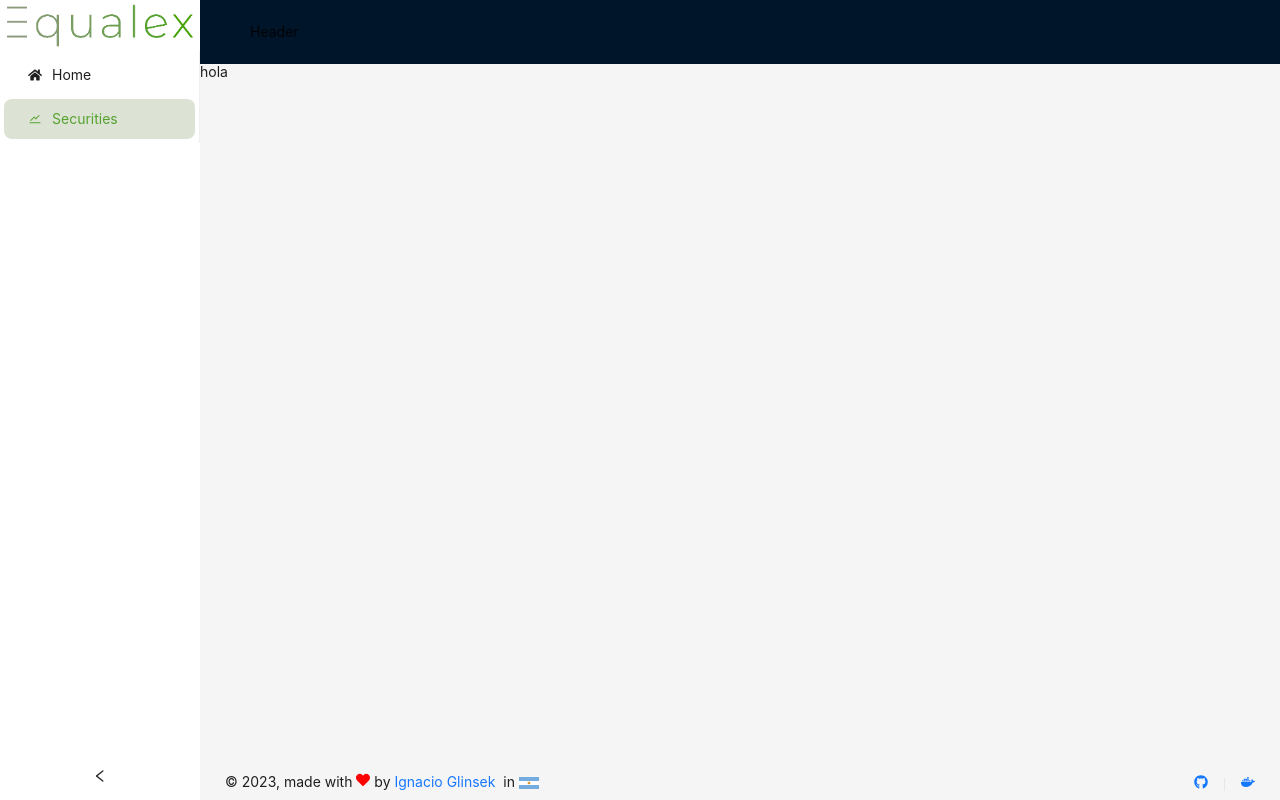
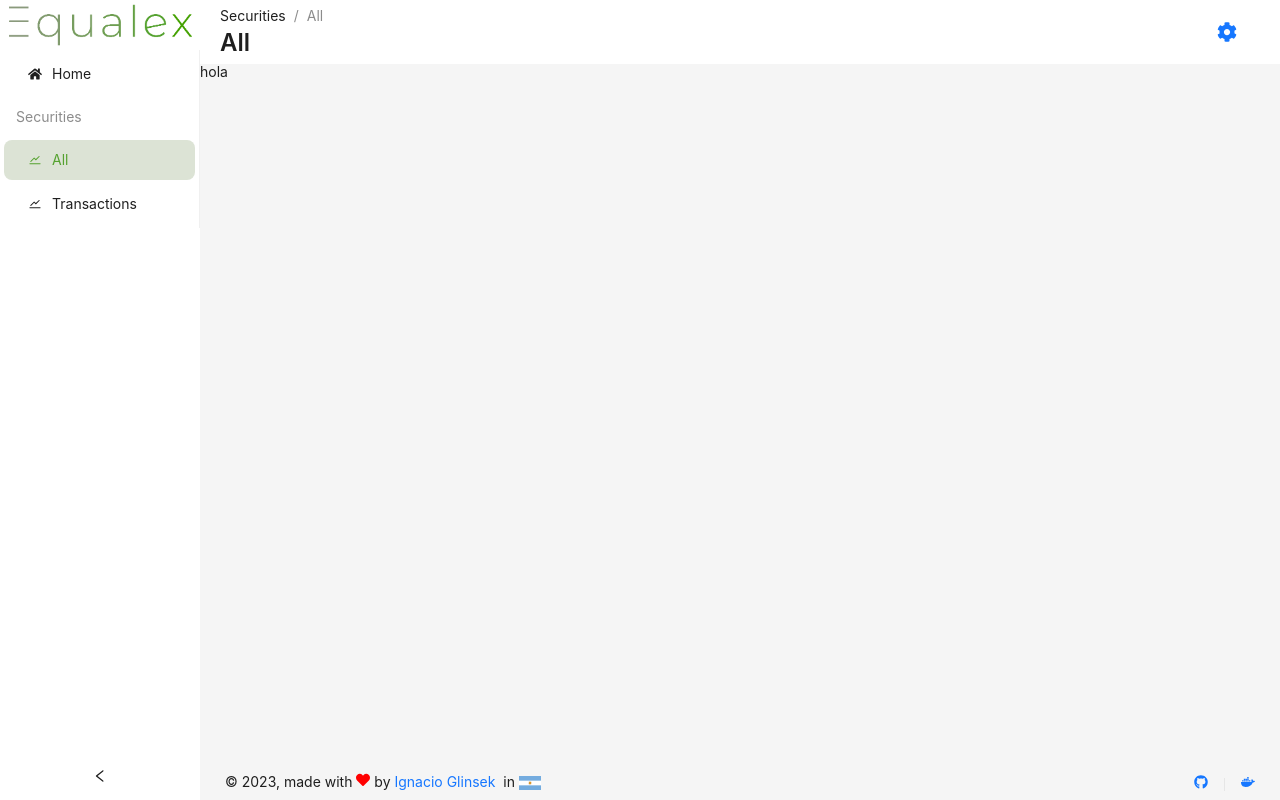
Before and after one commit to nakioman/equalex, a Next.js app: page /security in a window 1280 px wide. Built offline with nearby package versions, Linux system fonts and the light colour scheme.

Commit message:
Added Header

```diff
--- a/src/layout/dashboard/footer.tsx
+++ b/src/layout/dashboard/footer.tsx
@@ -1,33 +1,38 @@
-import { Col, Divider, Layout, Row, Space, Typography } from "antd";
+import { Col, Divider, Layout, Row, Space, Typography } from 'antd';
 import Image from 'next/image';
 import { FaDocker, FaGithub, FaHeart } from 'react-icons/fa';
+import argentinaFlagImage from '../../../public/img/argentina.svg';
 
 function Footer() {
   const { Footer: AntFooter } = Layout;
   const { Link } = Typography;
   const year = new Date().getFullYear();
   return (
-        <AntFooter style={{ padding: "5px 25px" }} >
-            <Row justify="space-between" >
+    <AntFooter style={{ padding: '5px 25px' }}>
+      <Row justify="space-between">
         <Col xs={24} md={12} lg={12}>
           &copy; {year}, made with&nbsp;
           {<FaHeart color="red" title="love" />} by&nbsp;
           <a href="https://nachoglinsek.me" rel="noreferrer" target="_blank">
             Ignacio Glinsek
-                    </a>&nbsp;
-                    in&nbsp;<Image
-                        src="/img/argentina.svg"
-                        alt="Argentina"
-                        width={20}
-                        height={12.5}
-                    />
+          </a>
+          &nbsp; in&nbsp;
+          <Image src={argentinaFlagImage} alt="Argentina" height={14} />
         </Col>
-                <Col >
+        <Col>
           <Space split={<Divider type="vertical" />}>
-                        <Link href="https://github.com/nakioman/equalex/" rel="noreferrer" target="_blank">
+            <Link
+              href="https://github.com/nakioman/equalex/"
+              rel="noreferrer"
+              target="_blank"
+            >
               <FaGithub title="Github" />
             </Link>
-                        <Link href="https://hub.docker.com/r/iglinsek/equalex" rel="noreferrer" target="_blank">
+            <Link
+              href="https://hub.docker.com/r/iglinsek/equalex"
+              rel="noreferrer"
+              target="_blank"
+            >
               <FaDocker title="Docker" />
             </Link>
           </Space>
--- /dev/null
+++ b/src/layout/dashboard/header.tsx
@@ -0,0 +1,126 @@
+import {
+  Breadcrumb,
+  Col,
+  Dropdown,
+  Layout,
+  MenuProps,
+  Row,
+  theme,
+  Typography,
+} from 'antd';
+import { MenuItemGroupType, SubMenuType } from 'antd/es/menu/hooks/useItems';
+import Link from 'next/link';
+import { useRouter } from 'next/router';
+import { MenuItemType } from 'rc-menu/lib/interface';
+import { MouseEventHandler } from 'react';
+import { FaCog } from 'react-icons/fa';
+import Routes, { MenuItem } from './routes';
+
+const traverseRoutes = (
+  routes: MenuItem[],
+  path: MenuItem[],
+  pathname: string
+): MenuItem[] | null => {
+  const list: MenuItem[] = [];
+
+  for (let i = 0; i < routes.length; i++) {
+    const route = routes[i];
+
+    if (route?.key == pathname) {
+      path.push(route);
+      return path;
+    }
+
+    if ((route as SubMenuType)?.children != undefined) {
+      path.push(route);
+      return traverseRoutes((route as SubMenuType)?.children, path, pathname);
+    }
+  }
+  return null;
+};
+
+const useBreadcrumbPath = (): MenuItem[] => {
+  const router = useRouter();
+  const removeQuestionMark = router.pathname.replace(/\?/g, '/');
+  const removeEquals = removeQuestionMark.replace(/\=/g, '/');
+
+  const list: MenuItem[] = [];
+  const path = traverseRoutes(Routes, list, removeEquals) ?? [];
+  return path;
+};
+
+const Breadcrumbs = () => {
+  const breadcrumbPath = useBreadcrumbPath();
+  const { Title, Text, Link } = Typography;
+  const router = useRouter();
+
+  return (
+    <>
+      <Breadcrumb>
+        {breadcrumbPath.map((item, idx) => {
+          const group = item as MenuItemGroupType;
+          const menuItem = item as MenuItemType;
+          const linkClickEvent: MouseEventHandler<HTMLElement> = (e) => {
+            e.preventDefault();
+            const anchor = e.target as HTMLAnchorElement;
+            router.push(anchor.href);
+          };
+          return (
+            <Breadcrumb.Item key={idx}>
+              {group?.type == 'group' ? (
+                <Text style={{ userSelect: 'none' }}>{menuItem.label}</Text>
+              ) : (
+                <Link href={menuItem.key as string} onClick={linkClickEvent}>
+                  {menuItem.label}
+                </Link>
+              )}
+            </Breadcrumb.Item>
+          );
+        })}
+      </Breadcrumb>
+      <Title level={3}>
+        {(breadcrumbPath[breadcrumbPath.length - 1] as MenuItemType).label}
+      </Title>
+    </>
+  );
+};
+
+const settingsItems: MenuProps['items'] = [
+  {
+    key: '1',
+    label: <Link href="/logout">Logout</Link>,
+  },
+];
+
+export function Header() {
+  const { Header: AntHeader } = Layout;
+  const {
+    token: { colorBgContainer },
+  } = theme.useToken();
+
+  return (
+    <AntHeader
+      style={{
+        padding: '5px 20px',
+        background: colorBgContainer,
+      }}
+    >
+      <Row>
+        <Col span={23}>
+          <Breadcrumbs />
+        </Col>
+        <Col span={1}>
+          <Dropdown
+            menu={{ items: settingsItems }}
+            placement="bottom"
+            arrow={{ pointAtCenter: true }}
+          >
+            <Typography.Link href="#" onClick={(e) => e.preventDefault()}>
+              <FaCog size={20} />
+            </Typography.Link>
+          </Dropdown>
+        </Col>
+      </Row>
+    </AntHeader>
+  );
+}
--- a/src/layout/dashboard/index.tsx
+++ b/src/layout/dashboard/index.tsx
@@ -1,16 +1,16 @@
-import { Layout } from "antd";
-import Head from "next/head";
-import { ReactNode } from "react";
-import Footer from "./footer";
-import Sidebar from "./sidebar";
-
+import { Layout } from 'antd';
+import Head from 'next/head';
+import { ReactNode } from 'react';
+import Footer from './footer';
+import { Header } from './header';
+import Sidebar from './sidebar';
 
 type DashboardLayout = {
   children: ReactNode;
 };
 
 export default function DashboardLayout({ children }: DashboardLayout) {
-    const { Content, Header } = Layout;
+  const { Content } = Layout;
 
   return (
     <>
@@ -20,7 +20,7 @@ export default function DashboardLayout({ children }: DashboardLayout) {
       <Layout style={{ minHeight: '100vh' }}>
         <Sidebar />
         <Layout>
-                    <Header>Header</Header>
+          <Header />
           <Content>{children}</Content>
           <Footer />
         </Layout>
--- /dev/null
+++ b/src/layout/dashboard/routes.tsx
@@ -0,0 +1,32 @@
+import { MenuProps } from 'antd';
+import { AiOutlineStock } from 'react-icons/ai';
+import { FaHome } from 'react-icons/fa';
+
+export type MenuItem = Required<MenuProps>['items'][number];
+
+const Routes: MenuItem[] = [
+  {
+    label: 'Home',
+    icon: <FaHome />,
+    key: '/',
+  },
+  {
+    label: 'Securities',
+    key: 'security',
+    type: 'group',
+    children: [
+      {
+        label: 'All',
+        key: '/security',
+        icon: <AiOutlineStock />,
+      },
+      {
+        label: 'Transactions',
+        key: '/security/transaction',
+        icon: <AiOutlineStock />,
+      },
+    ],
+  },
+];
+
+export default Routes;
--- a/src/layout/dashboard/sidebar.tsx
+++ b/src/layout/dashboard/sidebar.tsx
@@ -1,26 +1,11 @@
-import { Layout, Menu, MenuProps, Typography } from "antd";
+import { Layout, Menu } from 'antd';
 import Image from 'next/image';
-import { useRouter } from "next/router";
+import { useRouter } from 'next/router';
 import { MenuClickEventHandler } from 'rc-menu/lib/interface';
-import { useState } from "react";
-import { AiOutlineStock } from "react-icons/ai";
-import { FaHome } from 'react-icons/fa';
-
-type MenuItem = Required<MenuProps>['items'][number];
-const { Title } = Typography;
-
-const Routes: MenuItem[] = [
-    {
-        label: "Home",
-        icon: <FaHome />,
-        key: "/"
-    },
-    {
-        label: "Securities",
-        icon: <AiOutlineStock />,
-        key: "/security"
-    },
-]
+import { useState } from 'react';
+import logoIconImage from '../../../public/img/icon.png';
+import logoImage from '../../../public/img/logo.png';
+import Routes from './routes';
 
 function Footer() {
   const [collapsed, setCollapsed] = useState(false);
@@ -29,15 +14,39 @@ function Footer() {
 
   const handleMenuClick: MenuClickEventHandler = ({ key }) => {
     router.push(key);
-    }
+  };
 
   return (
-        <Sider theme="light" collapsible collapsed={collapsed} onCollapse={(value) => setCollapsed(value)}>
-            <div style={{ display: "flex", justifyContent: "center" }} >
-                {!collapsed && <Image src="/img/logo.png" alt="Equalex" width={190} height={42.7} style={{ margin: 4 }} />}
-                {collapsed && <Image src="/img/icon.png" alt="Equalex" width={28.6} height={42.7} style={{ margin: 4 }} />}
+    <Sider
+      theme="light"
+      collapsible
+      collapsed={collapsed}
+      onCollapse={(value) => setCollapsed(value)}
+    >
+      <div style={{ display: 'flex', justifyContent: 'center' }}>
+        {!collapsed && (
+          <Image
+            src={logoImage}
+            alt="Equalex"
+            height={42}
+            style={{ margin: 4 }}
+          />
+        )}
+        {collapsed && (
+          <Image
+            src={logoIconImage}
+            alt="Equalex"
+            height={42}
+            style={{ margin: 4 }}
+          />
+        )}
       </div>
-            <Menu selectedKeys={[router.route]} mode="inline" items={Routes} onClick={handleMenuClick} />
+      <Menu
+        selectedKeys={[router.route]}
+        mode="inline"
+        items={Routes}
+        onClick={handleMenuClick}
+      />
     </Sider>
   );
 }
```
Also changed, not shown: src/pages/index.tsx (+1 -101 lines). Lines whose indentation alone changed are shown as unchanged.
